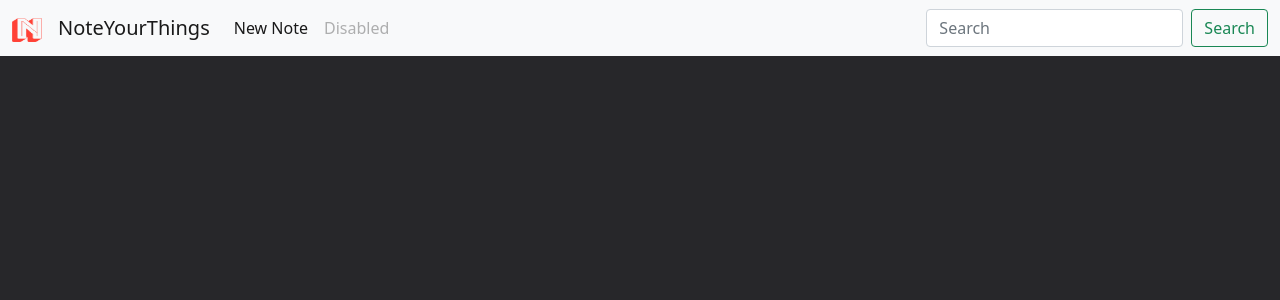
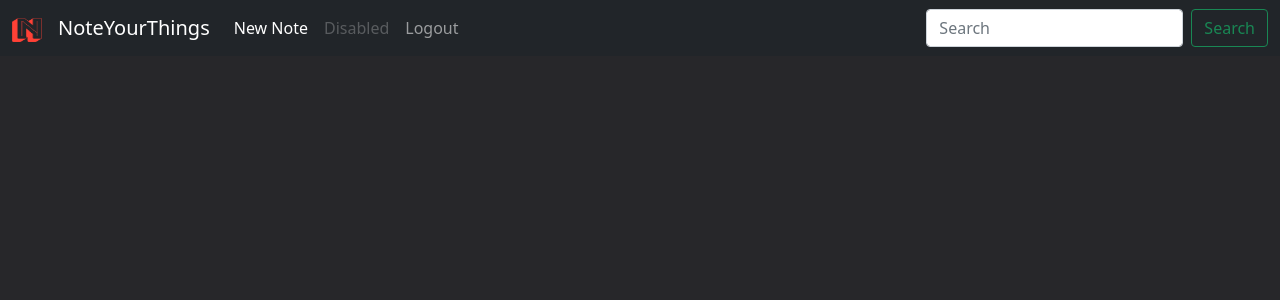
Before and after one commit to SergeiVasilyev/Notethings, a Django app: page / in a window 1280 px wide. Shown: the top 300 px of the page. Run offline with Django 5.2, Linux system fonts and the light colour scheme; the visitor is signed in with stand-in values (Sample User, id 1); data that the repository does not hold is empty.

Commit message:
Logo link to main page

```diff
--- a/noteapp/templates/base.html
+++ b/noteapp/templates/base.html
@@ -12,12 +12,12 @@
     {% block style %}{% endblock style %}
 </head>
 <body>
-    <nav class="navbar navbar-expand-lg navbar-light bg-light">
+    <nav class="navbar navbar-expand-lg navbar-dark bg-dark">
         <div class="container-fluid">
-            <a class="navbar-brand" href="#">
+            <a class="navbar-brand" href="{% url 'main' %}">
                 <img src="{% static '/images/n-high-resolution-logo-transparent 2 300px.png' %}" alt="" width="30" height="24">
             </a>
-            <a class="navbar-brand" href="#">NoteYourThings</a>
+            <a class="navbar-brand" href="{% url 'main' %}">NoteYourThings</a>
             <button class="navbar-toggler" type="button" data-bs-toggle="collapse" data-bs-target="#navbarSupportedContent" aria-controls="navbarSupportedContent" aria-expanded="false" aria-label="Toggle navigation">
                 <span class="navbar-toggler-icon"></span>
             </button>
@@ -28,6 +28,9 @@
                     </li>
                     <li class="nav-item">
                         <a class="nav-link disabled" href="#" tabindex="-1" aria-disabled="true">Disabled</a>
+                    </li>
+                    <li class="nav-item">
+                        <a class="nav-link" href="{% url 'logout_view' %}" tabindex="-1">Logout</a>
                     </li>
                 </ul>
                 <form class="d-flex">
```
